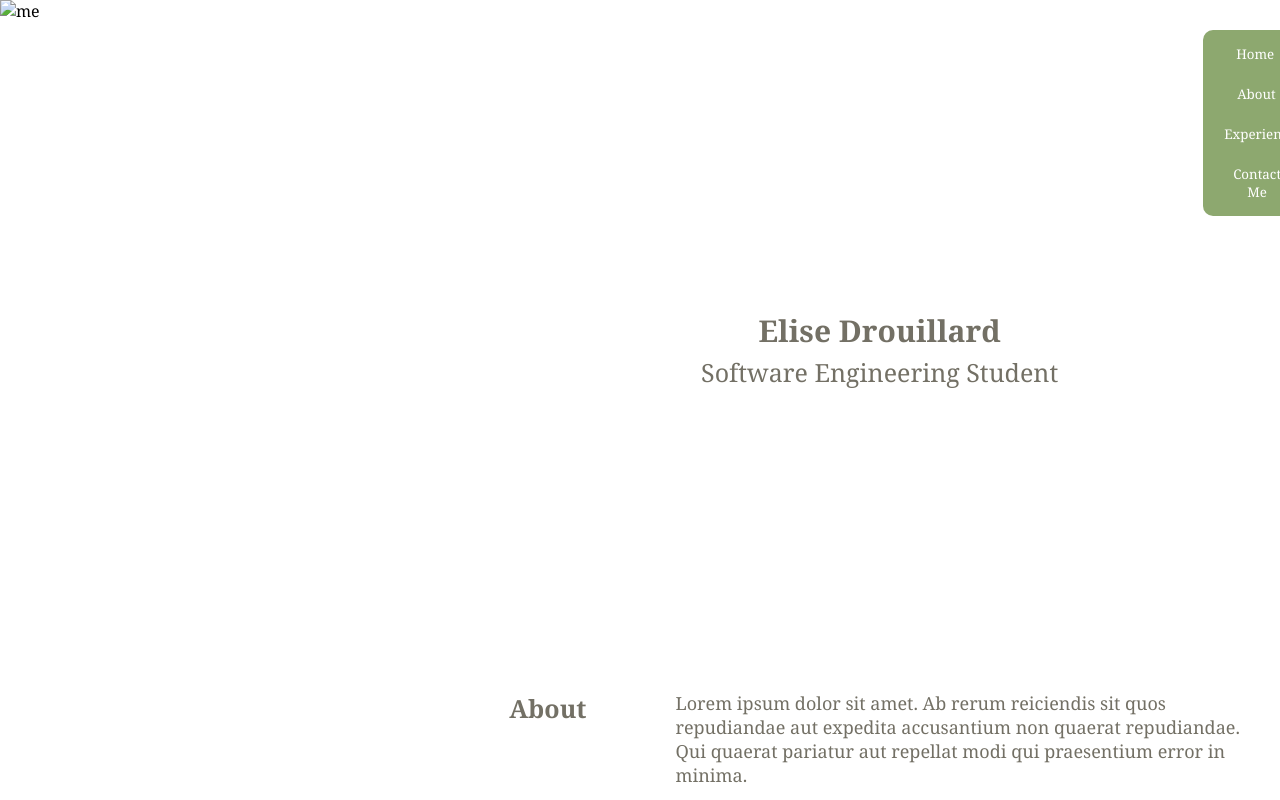
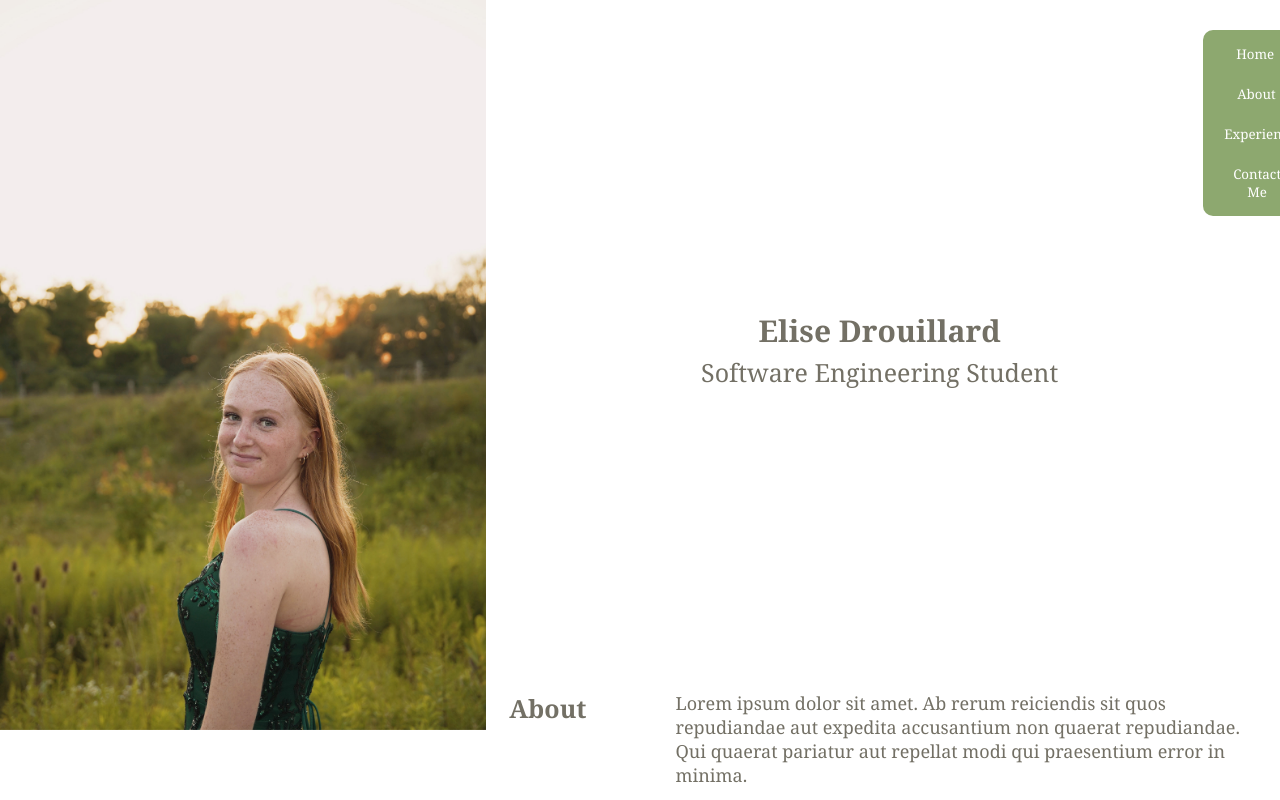
Before and after one commit to elisedrouillard/intro-test, a plain HTML site: page index.html in a window 1280 px wide. Shown: the top 800 px of the page. Drawn offline with Linux system fonts and the light colour scheme; the site is published under a folder, as on GitHub Pages, so addresses that start at the root find nothing; files whose address does not match are found by name.

Commit message:
Update index.html

```diff
--- a/index.html
+++ b/index.html
@@ -88,7 +88,7 @@
 
 	<body>
 
-		<img src="/images/me.jpg" alt="me" style="width:38%; display: block; position: fixed; left: 0; top: 0;">
+		<img src="images/me.jpg" alt="me" style="width:38%; display: block; position: fixed; left: 0; top: 0;">
 
 		<button class="button1" type="button" style="position: fixed; left:94%; top:30px;">
 			<a href="#home" style="text-decoration: none; color: white">Home</a>
```
